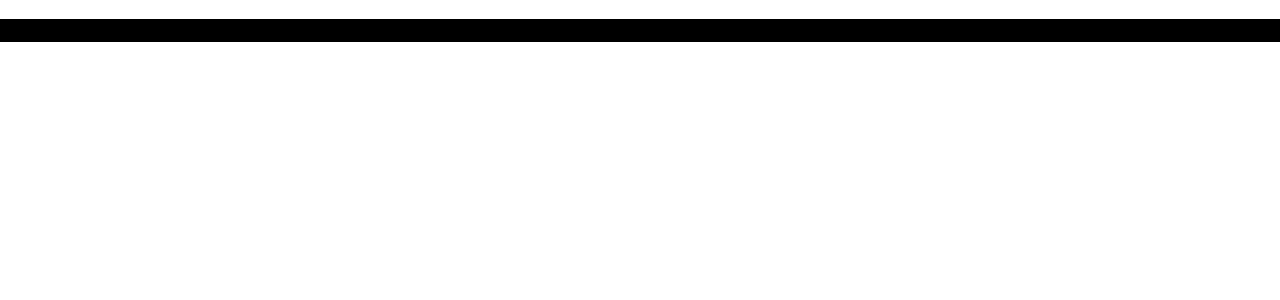
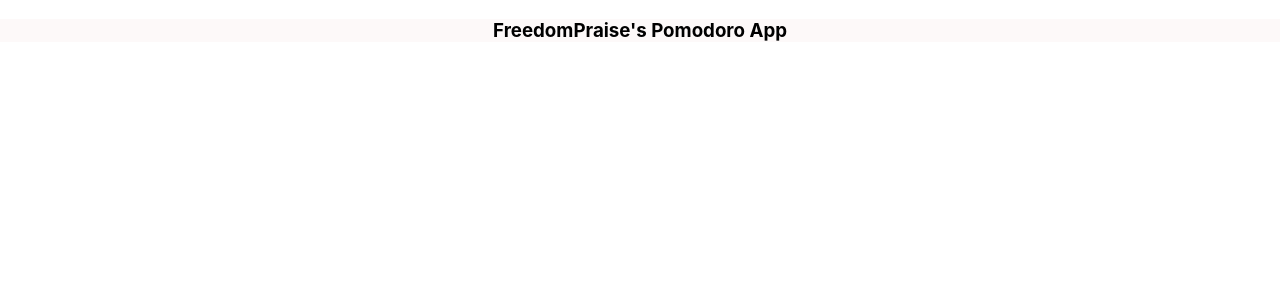
Before and after one commit to freedompraise/TimeFlow, a React (Create React App) app: page / in a window 1280 px wide. Shown: the top 300 px of the page. Built offline with nearby package versions, Linux system fonts and the light colour scheme.

Commit message:
update header styling

```diff
--- a/src/App.css
+++ b/src/App.css
@@ -1,6 +1,6 @@
 .App {
   text-align: center;
-  background-color: black;
+  background-color: rgb(253, 249, 249);
 }
 
 .App-logo {
```
